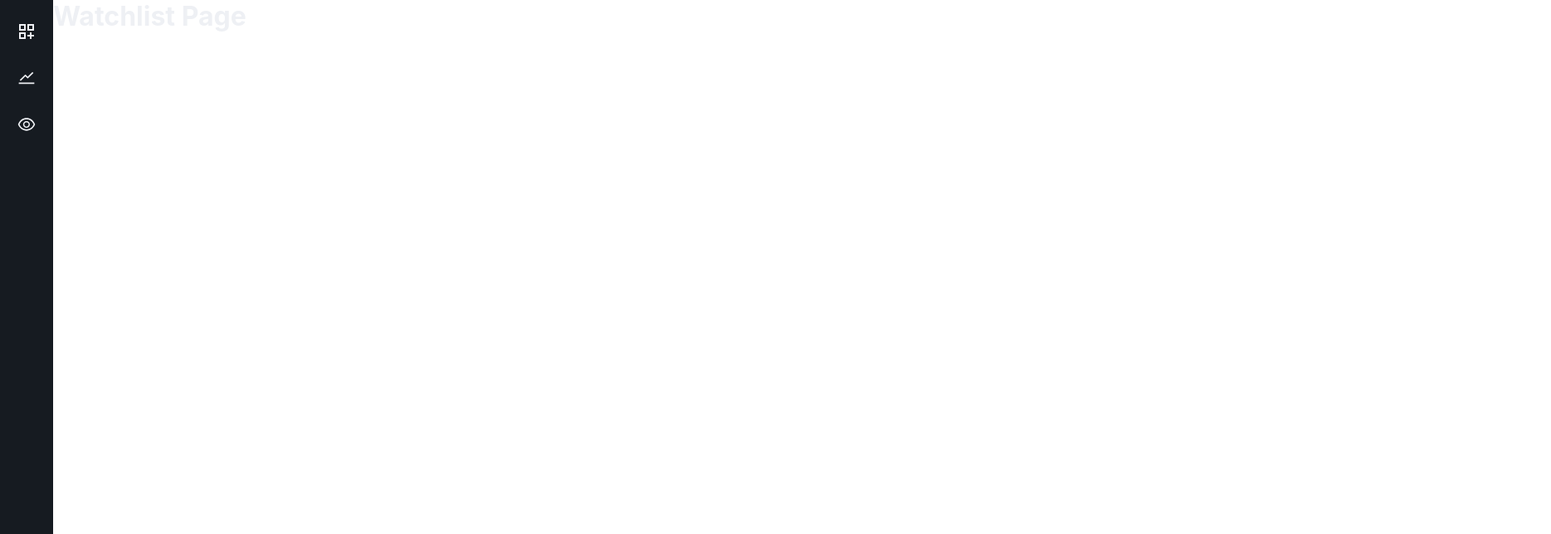
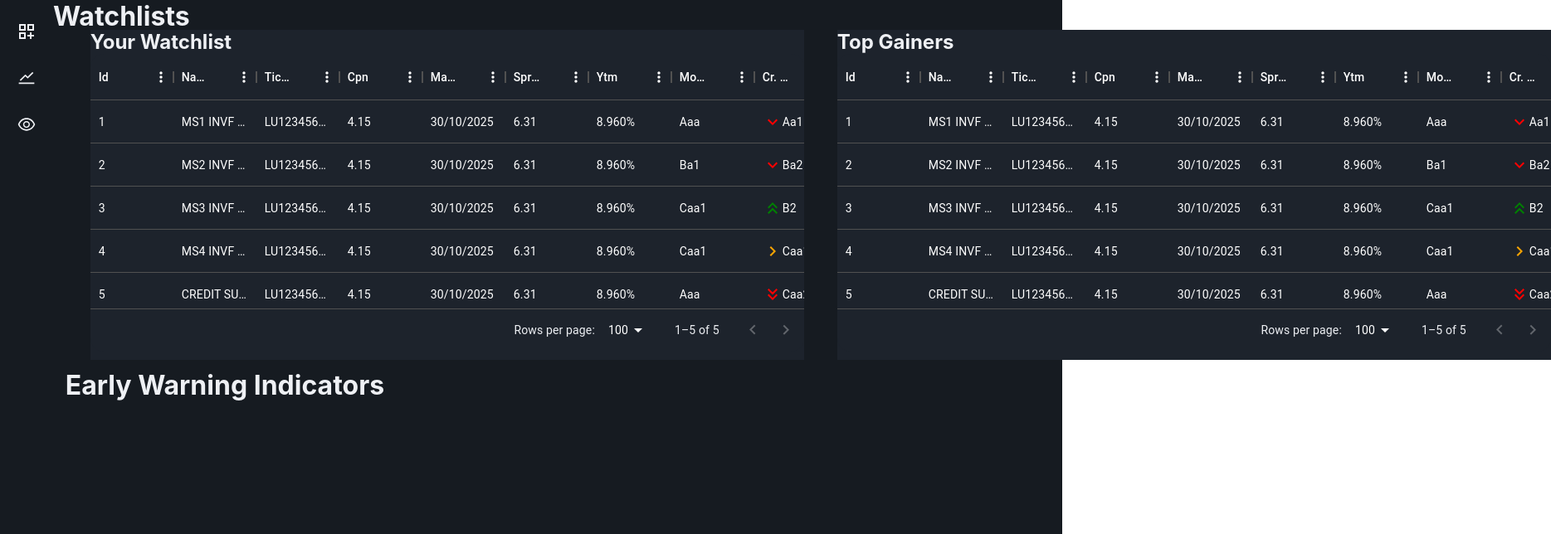
Before and after one commit to TEMG4940C-T2/AlchemicAppProd, a React (Create React App) app in the folder client/: page /watchlist in a window 1280 px wide. Shown: the top 644 px of the page at 83% size, 1869 px wide, since content can reach past the window. Built offline with nearby package versions, Linux system fonts and the light colour scheme; some icons are missing.

Commit message:
Inital commit for watchlist page

```diff
--- a/client/src/pages/watchlist-page/WatchlistPage.scss
+++ b/client/src/pages/watchlist-page/WatchlistPage.scss
@@ -0,0 +1,42 @@
+* {
+  box-sizing: border-box;
+  margin: 0px;
+  padding: 0px;
+}
+
+.watchlist-page-container {
+  box-sizing: border-box;
+  background-color: #161b21;
+  height: 100vh;
+  width: 95%;
+  display: flex;
+}
+
+.table-container {
+  box-sizing: border-box;
+  width: 90%;
+  display: flex;
+  flex-direction: column;
+  margin-top: 3%;
+}
+
+.your-watchlist-table {
+  width: 860px;
+  background-color: #1d232c;
+  margin-right: 40px;
+  margin-left: -120px;
+}
+
+.top-winners {
+  width: 860px;
+  background-color: #1d232c;
+}
+
+.early-warning-indicators {
+  margin-top: 1%;
+  margin-right: 2%;
+}
+
+.early-warning-indicator-title {
+  margin-left: -150px;
+}
--- a/client/src/pages/watchlist-page/WatchlistPage.tsx
+++ b/client/src/pages/watchlist-page/WatchlistPage.tsx
@@ -1,12 +1,106 @@
-import React from 'react'
-import './WatchlistPage.scss'
+import React from "react";
+import "./WatchlistPage.scss";
+import BondTable from "../../components/bond-table/BondTable";
+import MyLineChart from "../../components/line-chart/LineChart";
+
+const yourWatchlist = [
+  {
+    id: 1,
+    name: "MS1 INVF Global Convertible Bond Fund",
+    ticker: "LU12345678",
+    cpn: "4.15",
+    maturity: "30/10/2025",
+    spread: "6.31",
+    ytm: "8.960%",
+    moodysRating: "Aaa",
+    crMigPred: "Aa1",
+    crMigCL: "52%",
+    crSpreadPred: "4.2 (+6%)",
+    crSpreadSL: "88%",
+  },
+  {
+    id: 2,
+    name: "MS2 INVF Global Convertible Bond Fund",
+    ticker: "LU12345678",
+    cpn: "4.15",
+    maturity: "30/10/2025",
+    spread: "6.31",
+    ytm: "8.960%",
+    moodysRating: "Ba1",
+    crMigPred: "Ba2",
+    crMigCL: "52%",
+    crSpreadPred: "4.2 (+6%)",
+    crSpreadSL: "88%",
+  },
+  {
+    id: 3,
+    name: "MS3 INVF Global Convertible Bond Fund",
+    ticker: "LU12345678",
+    cpn: "4.15",
+    maturity: "30/10/2025",
+    spread: "6.31",
+    ytm: "8.960%",
+    moodysRating: "Caa1",
+    crMigPred: "B2",
+    crMigCL: "52%",
+    crSpreadPred: "4.2 (+6%)",
+    crSpreadSL: "88%",
+  },
+  {
+    id: 4,
+    name: "MS4 INVF Global Convertible Bond Fund",
+    ticker: "LU12345678",
+    cpn: "4.15",
+    maturity: "30/10/2025",
+    spread: "6.31",
+    ytm: "8.960%",
+    moodysRating: "Caa1",
+    crMigPred: "Caa1",
+    crMigCL: "52%",
+    crSpreadPred: "4.2 (+6%)",
+    crSpreadSL: "88%",
+  },
+  {
+    id: 5,
+    name: "CREDIT SUISSE (LUX) GLOBAL CONVERTIBLE BOND FUND",
+    ticker: "LU12345678",
+    cpn: "4.15",
+    maturity: "30/10/2025",
+    spread: "6.31",
+    ytm: "8.960%",
+    moodysRating: "Aaa",
+    crMigPred: "Caa2",
+    crMigCL: "80%",
+    crSpreadPred: "4.2 (+6%)",
+    crSpreadSL: "88%",
+  },
+];
 
 export const WatchlistPage = () => {
-    return (
-        <div>
-            <div>
+  return (
+    <div className="watchlist-page-container">
+      <h1>Watchlists</h1>
+      <div className="table-container">
+        <div style={{ display: "flex", justifyContent: "flex-start" }}>
+          <div className="your-watchlist-table">
+            <div style={{ height: "90%" }}>
+              <h2 className="table-title">Your Watchlist</h2>
+              <BondTable data={yourWatchlist} onRowSelected={() => {}} />
             </div>
-            <h1 className='test'>Watchlist Page</h1>
+          </div>
+          <div className="top-winners">
+            <div style={{ height: "90%" }}>
+              <h2 className="table-title">Top Gainers</h2>
+              <BondTable data={yourWatchlist} onRowSelected={() => {}} />
+            </div>
+          </div>
         </div>
-    )
-}
+        <div className="early-warning-indicators">
+          <h1 className="early-warning-indicator-title">
+            Early Warning Indicators
+          </h1>
+        </div>
+      </div>
+    </div>
+  );
+};
```
